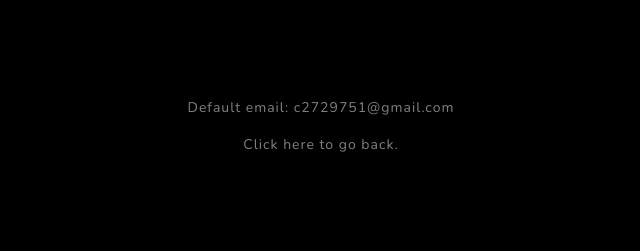
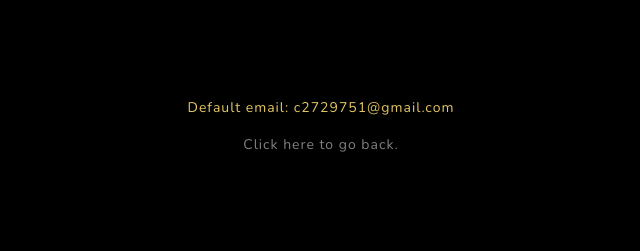
Before and after one commit to chris32939/AAP-group4, a Flask app: page /request_reset_password in a window 1280 px wide. Shown: the part 559-810 px from the top of the page, without its empty margins (319-959 px from the left). Run offline with Flask 3, Linux system fonts and the light colour scheme; some libraries are stand-ins or nearby versions.

Commit message:
Update: Change 'requestResetPassword' page's default email reminder/note colour from white to yellow

```diff
--- a/flaskapp/templates/requestResetPassword.html
+++ b/flaskapp/templates/requestResetPassword.html
@@ -41,7 +41,7 @@
 
     <!-- Footer-->
     <footer class="footer bg-black small text-center text-white-50">
-        <p class="mt-3">Default email: c2729751@gmail.com</p>
+        <p class="mt-3 text-warning">Default email: c2729751@gmail.com</p>
         <p class="mt-3">Click <a href="{{ url_for('login') }}">here</a> to go back.</p>
     </footer>
 
```
